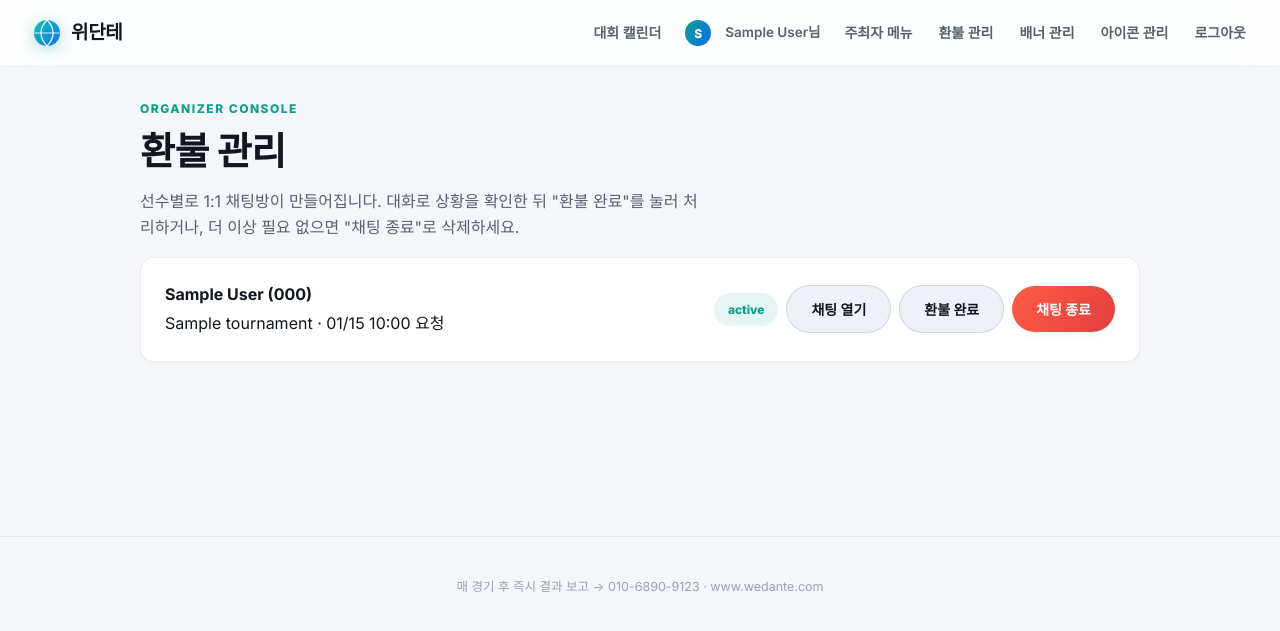
After one commit to kimars/wedante, a Flask app: page /admin/refunds in a window 1280 px wide. The commit adds this page. Shown: the top 631 px of the page. Run offline with Flask 3, Linux system fonts and the light colour scheme; a user stored in the database is signed in; tables that the repository leaves empty hold one stand-in row (values such as "Sample post"); parts of the project's set-up code (start-up, migrations or seed data) failed here and were passed over; some libraries are stand-ins or nearby versions; some web fonts are replaced.

Commit message:
최종본3

```diff
--- a/app.py
+++ b/app.py
@@ -648,6 +648,8 @@ def api_apply_tournament(tid):
     """선수가 '참가 신청' 버튼을 누르면 호출. 회원가입 시 정보를 그대로 쓰므로
     이름/전화번호 등을 다시 입력할 필요가 없다."""
     t = Tournament.query.get_or_404(tid)
+    if current_user.is_admin:
+        return jsonify({"error": "관리자 계정은 대회에 참가 신청할 수 없습니다."}), 400
     existing = TournamentParticipant.query.filter_by(tournament_id=tid, user_id=current_user.id).first()
     if existing:
         return jsonify({"error": "이미 신청하셨습니다."}), 400
@@ -772,6 +774,31 @@ def api_update_refund_status(rid):
     return jsonify({"ok": True, "status": status})
 
 
+@app.route("/api/refunds/<int:rid>/end", methods=["POST"])
+@login_required
+def api_end_refund(rid):
+    """관리자가 '채팅 종료'를 누르면 채팅방과 메시지를 완전히 삭제한다."""
+    rr = RefundRequest.query.get_or_404(rid)
+    if not current_user.is_admin:
+        abort(403)
+    RefundMessage.query.filter_by(refund_request_id=rid).delete()
+    db.session.delete(rr)
+    db.session.commit()
+    socketio.emit("refund_ended", {}, room=f"refund_{rid}")
+    return jsonify({"ok": True})
+
+
+@app.route("/admin/refunds")
+@login_required
+def admin_refunds():
+    if not current_user.is_admin:
+        abort(403)
+    requests = (RefundRequest.query.join(Tournament)
+                .filter(Tournament.organizer_id == current_user.organizer_id)
+                .order_by(RefundRequest.created_at.desc()).all())
+    return render_template("admin_refunds.html", requests=requests)
+
+
 # ---------------------------------------------------------------------------
 # API - 콜 기능 (선수 -> 주최자)
 # ---------------------------------------------------------------------------
--- a/static/js/refund_chat.js
+++ b/static/js/refund_chat.js
@@ -29,6 +29,14 @@ function openRefundChat(refundId, containerId) {
   socket.on("refund_status", (d) => {
     const statusEl = container.querySelector(".refund-status-label");
     if (statusEl) statusEl.textContent = d.status;
+  });
+  socket.off("refund_ended");
+  socket.on("refund_ended", () => {
+    const list = container.querySelector(".refund-messages");
+    if (list) list.insertAdjacentHTML("beforeend",
+      `<p style="color:var(--ink-faint);font-size:13px;text-align:center;margin:12px 0;">주최자가 이 문의를 종료했습니다.</p>`);
+    const input = container.querySelector(".refund-input");
+    if (input) input.disabled = true;
   });
 }
 
--- /dev/null
+++ b/templates/admin_refunds.html
@@ -0,0 +1,68 @@
+{% extends "base.html" %}
+{% block content %}
+<span class="eyebrow">Organizer console</span>
+<h1>환불 관리</h1>
+<p style="color:var(--ink-soft);max-width:560px;">선수별로 1:1 채팅방이 만들어집니다. 대화로 상황을 확인한 뒤 "환불 완료"를 눌러 처리하거나, 더 이상 필요 없으면 "채팅 종료"로 삭제하세요.</p>
+
+<div id="refund-list">
+  {% for r in requests %}
+  <div class="card" id="refund-row-{{ r.id }}">
+    <div class="card-row">
+      <div>
+        <strong>{{ r.user.name }} ({{ r.user.phone }})</strong>
+        <div class="meta" style="margin-top:4px;">{{ r.tournament.title }} · {{ r.created_at.strftime('%m/%d %H:%M') }} 요청</div>
+      </div>
+      <div style="display:flex;align-items:center;gap:8px;">
+        <span class="badge {% if r.status == '완료' %}live{% elif r.status == '거절' %}closed{% endif %}">{{ r.status }}</span>
+        <button class="secondary" onclick="openAdminRefundChat({{ r.id }})">채팅 열기</button>
+        <button class="secondary" onclick="completeRefund({{ r.id }})">환불 완료</button>
+        <button class="clay" onclick="endRefundChat({{ r.id }})">채팅 종료</button>
+      </div>
+    </div>
+  </div>
+  {% else %}
+  <p style="color:var(--ink-faint);">아직 환불 요청이 없습니다.</p>
+  {% endfor %}
+</div>
+
+<div class="refund-chat-box card" id="admin-refund-box" style="display:none;">
+  <div class="card-row" style="margin-bottom:10px;">
+    <strong style="font-size:14px;">환불 문의 채팅</strong>
+    <span class="badge refund-status-label">요청중</span>
+  </div>
+  <div class="refund-messages"></div>
+  <div class="refund-input-row">
+    <input class="refund-input" placeholder="답변을 입력하세요" onkeydown="if(event.key==='Enter'){sendRefundMessage('admin-refund-box');}">
+    <button onclick="sendRefundMessage('admin-refund-box')">전송</button>
+  </div>
+</div>
+{% endblock %}
+
+{% block scripts %}
+<script>
+function openAdminRefundChat(refundId) {
+  openRefundChat(refundId, "admin-refund-box");
+  document.getElementById("admin-refund-box").scrollIntoView({behavior: "smooth", block: "center"});
+}
+
+function completeRefund(refundId) {
+  fetch(`/api/refunds/${refundId}/status`, {
+    method: "POST", headers: {"Content-Type": "application/json"},
+    body: JSON.stringify({status: "완료"})
+  }).then(r => r.json()).then(() => { toast("환불 완료로 처리했습니다.", "success"); setTimeout(() => location.reload(), 600); })
+    .catch(() => toast("처리에 실패했습니다.", "error"));
+}
+
+function endRefundChat(refundId) {
+  if (!confirm("이 채팅을 종료할까요? 대화 내용이 모두 삭제되며 되돌릴 수 없습니다.")) return;
+  fetch(`/api/refunds/${refundId}/end`, { method: "POST" })
+    .then(r => r.json()).then(() => {
+      toast("채팅이 종료되었습니다.", "success");
+      const row = document.getElementById(`refund-row-${refundId}`);
+      if (row) row.remove();
+      const box = document.getElementById("admin-refund-box");
+      if (box.dataset.refundId == refundId) box.style.display = "none";
+    }).catch(() => toast("종료에 실패했습니다.", "error"));
+}
+</script>
+{% endblock %}
--- a/templates/base.html
+++ b/templates/base.html
@@ -33,7 +33,10 @@
     {% if current_user.is_authenticated %}
       <span class="nav-user-chip">{{ current_user.name[0] }}</span>
       <span class="nav-user">{{ current_user.name }}님</span>
-      {% if current_user.is_admin %}<a href="{{ url_for('admin_home') }}">주최자 메뉴</a>{% endif %}
+      {% if current_user.is_admin %}
+      <a href="{{ url_for('admin_home') }}">주최자 메뉴</a>
+      <a href="{{ url_for('admin_refunds') }}">환불 관리</a>
+      {% endif %}
       {% if current_user.is_superadmin %}
       <a href="{{ url_for('admin_banners') }}">배너 관리</a>
       <a href="{{ url_for('admin_icons') }}">아이콘 관리</a>
--- a/templates/tournament.html
+++ b/templates/tournament.html
@@ -10,6 +10,7 @@
   <a class="quick-link" href="tel:010-6890-9123">📞 결과보고/본부요청 010-6890-9123</a>
 </div>
 
+{% if not current_user.is_admin %}
 <div class="card" id="apply-card">
   <div class="card-row">
     <div>
@@ -62,6 +63,7 @@
   </div>
   {% endif %}
 </div>
+{% endif %}
 
 <div class="card">
   <strong>선수 검색</strong>
```
Also changed, not shown: templates/admin_dashboard.html (+3 -45 lines).
